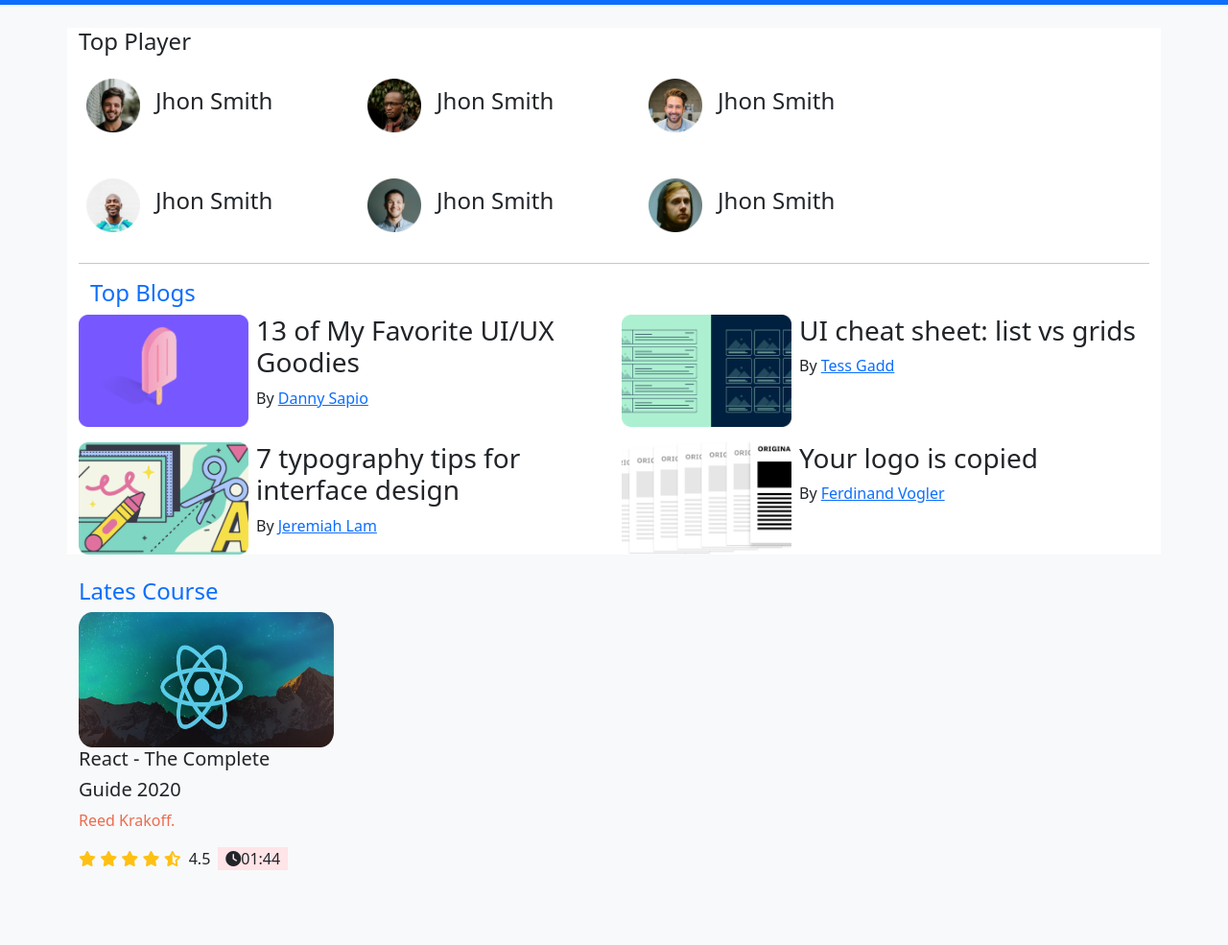
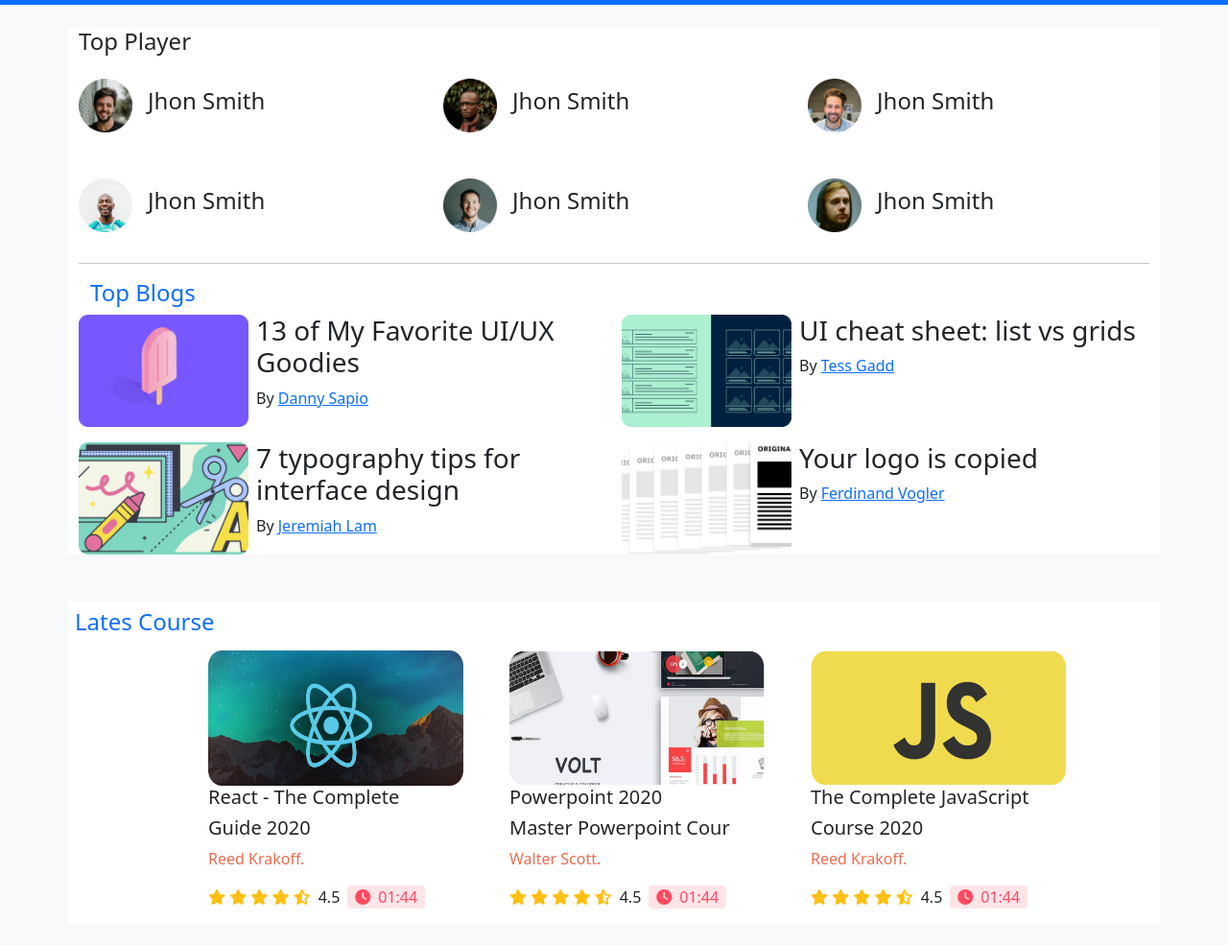
Before and after one commit to Pobarul-islam/Leader_board, a plain HTML site: page index.html in a window 1280 px wide. Shown: the part 79-1064 px from the top of the page at 96% size. Before the commit the page ends 1026 px from the top, so only its background shows below. Drawn offline with Linux system fonts and the light colour scheme.

Commit message:
Modified

```diff
--- a/index.html
+++ b/index.html
@@ -5,11 +5,13 @@
     <meta http-equiv="X-UA-Compatible" content="IE=edge">
     <meta name="viewport" content="width=device-width, initial-scale=1.0">
     <script src="https://kit.fontawesome.com/072168bee8.js" crossorigin="anonymous"></script>
-    <title>Document</title>
+    <title>Leader-bord-bootstrap</title>
     <!-- bootstrap css link  -->
     <link rel="stylesheet" href="css/bootstrap.min.css">
 </head>
 <body class="bg-light">
+
+    <!-- Heading section  -->
 
     <header>
         <nav class="navbar navbar-expand-lg navbar navbar-dark bg-primary ">
@@ -40,41 +42,42 @@
           </nav>
     </header>
 
+
+    <!-- Top player Section  -->
+
 <section class="container bg-white">
   <div>
     <h4 class="my-4">Top Player</h4>
-    <div class="row gy-5 pb-3">
-      <div class="col-lg-3 col-md-2 col-sm-1 d-flex ms-2 col-12 align-items-center">
+    <div class="row gy-5 pb-3 d-flex justify-content-center">
+      <div class="col-12 col-md-6 col-lg-4  d-flex align-items-center">
         <img width="56" src="images/images/players/player-1.png" alt="">
         <h4 class="ms-3 ">Jhon Smith</h4>
       </div>
-      <div class="col-lg-3 col-md-2 col-sm-1 col-12 d-flex ms-2 align-items-center">
+      <div class="col-12 col-md-6 col-lg-4  d-flex  align-items-center">
         <img width="56" src="images/images/players/player-2.png" alt="">
         <h4 class="ms-3">Jhon Smith</h4>
       </div>
-      <div class="col-lg-3 col-md-2 col-sm-1 col-12 d-flex ms-2 align-items-center">
+      <div class="col-12 col-md-6 col-lg-4 d-flex align-items-center">
         <img width="56" src="images/images/players/player-3.png" alt="">
         <h4 class="ms-3">Jhon Smith</h4>
       </div>
-      <div class="col-lg-3 col-md-2 col-sm-1 col-12 d-flex ms-2 align-items-center">
+      <div class="col-12 col-md-6 col-lg-4 d-flex align-items-center">
         <img width="56" src="images/images/players/player-4.png" alt="">
         <h4 class="ms-3">Jhon Smith</h4>
       </div>
-      <div class="col-lg-3 col-md-2 col-sm-1 col-12 d-flex ms-2 align-items-center">
+      <div class="col-12 col-md-6 col-lg-4  d-flex align-items-center">
         <img width="56" src="images/images/players/player-5.png" alt="">
         <h4 class="ms-3">Jhon Smith</h4>
       </div>
-      <div class="col-lg-3 col-md-2 col-sm-1 col-12 d-flex ms-2 align-items-center">
+      <div class="col-12 col-md-6 col-lg-4 d-flex align-items-center">
         <img width="56" src="images/images/players/player-6.png" alt="">
         <h4 class="ms-3">Jhon Smith</h4>
       </div>
-
-
-
-
     </div>
   </div>
   <hr>
+
+  <!--  Blog section  -->
 
   <div class="container">
     <h4 class="text-primary">Top Blogs</h4>
@@ -129,11 +132,15 @@
 
 </section>
 
-<section class="container">
 
- <div class="row my-4">
-  <h4 class="text-primary">Lates Course</h4>
-   <div>
+<!-- Cources section  -->
+
+<section class="container my-5 bg-white">
+
+ <div class="row ">
+  <h4 class="text-primary p-2">Lates Course</h4>
+   <div class="d-flex justify-content-center">
+    <div class="ms-5">
         <img width="266" height="141" src="images/images/courses/course-1.png" alt="">
         <h5>React - The Complete </h5>
         <h5>Guide 2020</h5>
@@ -149,11 +156,55 @@
           </div>
 
      <p class="ms-2">4.5</p>
-<p style="background-color: #FFE4E8;" class="ms-2 px-2"><i class="fas fa-clock"></i>01:44</p>
+   <p style="background-color: #FFE4E8; color: #FF4A60;" class="ms-2 px-2 rounded"><i class="fas fa-clock"></i><span class="ms-2">01:44</span></p>
    </p>
 
 
 
+        </div>
+      </div>
+    <div class="ms-5">
+        <img width="266" height="141" src="images/images/courses/course-2.png" alt="">
+        <h5>Powerpoint 2020  </h5>
+        <h5>Master Powerpoint Cour</h5>
+        <p style="color: #ED6B4F;">Walter Scott.</p>
+        <div class="d-flex ">
+          <div style="color: #FFC014;">
+           <i class="fas fa-star"></i>
+           <i class="fas fa-star"></i>
+           <i class="fas fa-star"></i>
+           <i class="fas fa-star"></i>
+           <i class="fas fa-star-half-alt"></i>
+
+          </div>
+
+     <p class="ms-2">4.5</p>
+   <p style="background-color: #FFE4E8; color: #FF4A60;" class="ms-2 px-2 rounded"><i class="fas fa-clock"></i><span class="ms-2">01:44</span></p>
+   </p>
+
+
+
+        </div>
+      </div>
+    <div class="ms-5">
+        <img width="266" height="141" src="images/images/courses/course-3.png" alt="">
+        <h5>The Complete JavaScript  </h5>
+        <h5>Course 2020</h5>
+        <p style="color: #ED6B4F;">Reed Krakoff.</p>
+        <div class="d-flex ">
+          <div style="color: #FFC014;">
+           <i class="fas fa-star"></i>
+           <i class="fas fa-star"></i>
+           <i class="fas fa-star"></i>
+           <i class="fas fa-star"></i>
+           <i class="fas fa-star-half-alt"></i>
+
+          </div>
+
+     <p class="ms-2">4.5</p>
+   <p style="background-color: #FFE4E8; color: #FF4A60;" class="ms-2 px-2 rounded"><i class="fas fa-clock"></i><span class="ms-2">01:44</span></p>
+   </p>
+        </div>
       </div>
    </div>
    <div>
```
Lines whose indentation alone changed are shown as unchanged.
